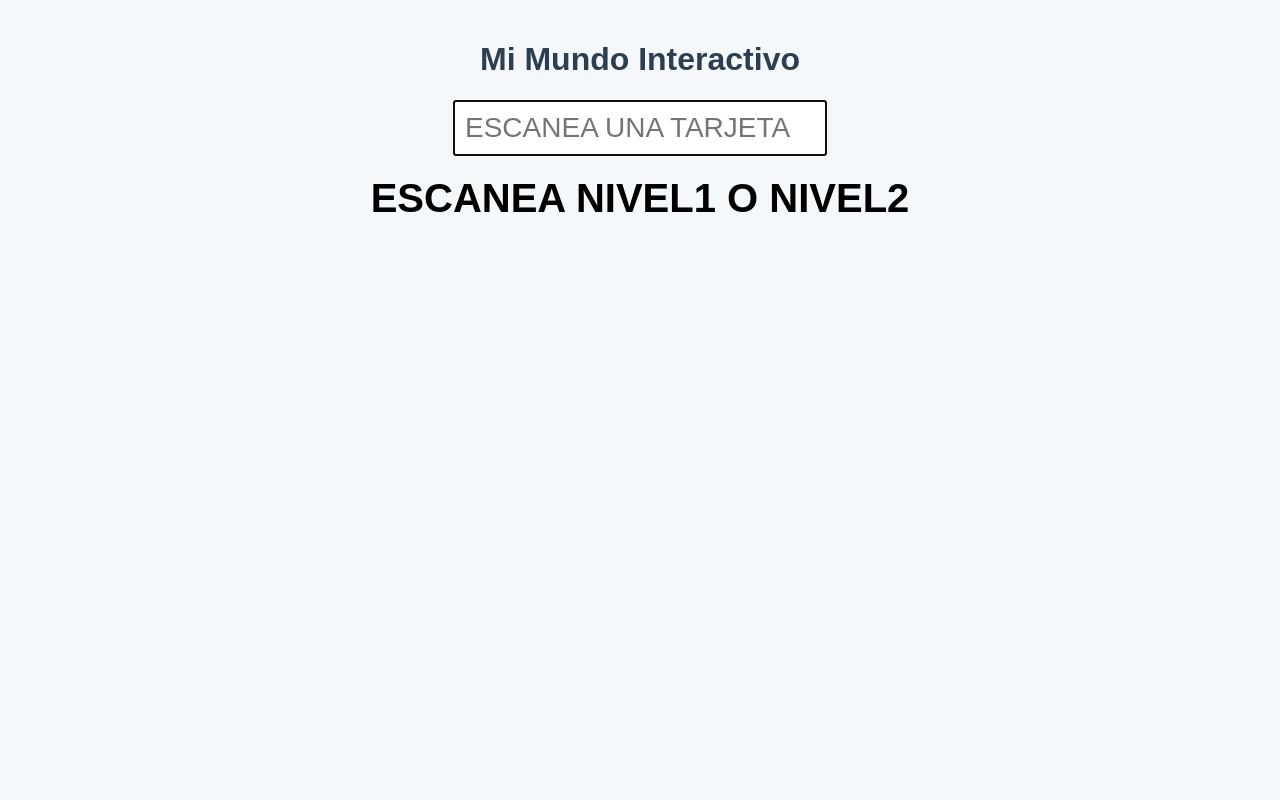
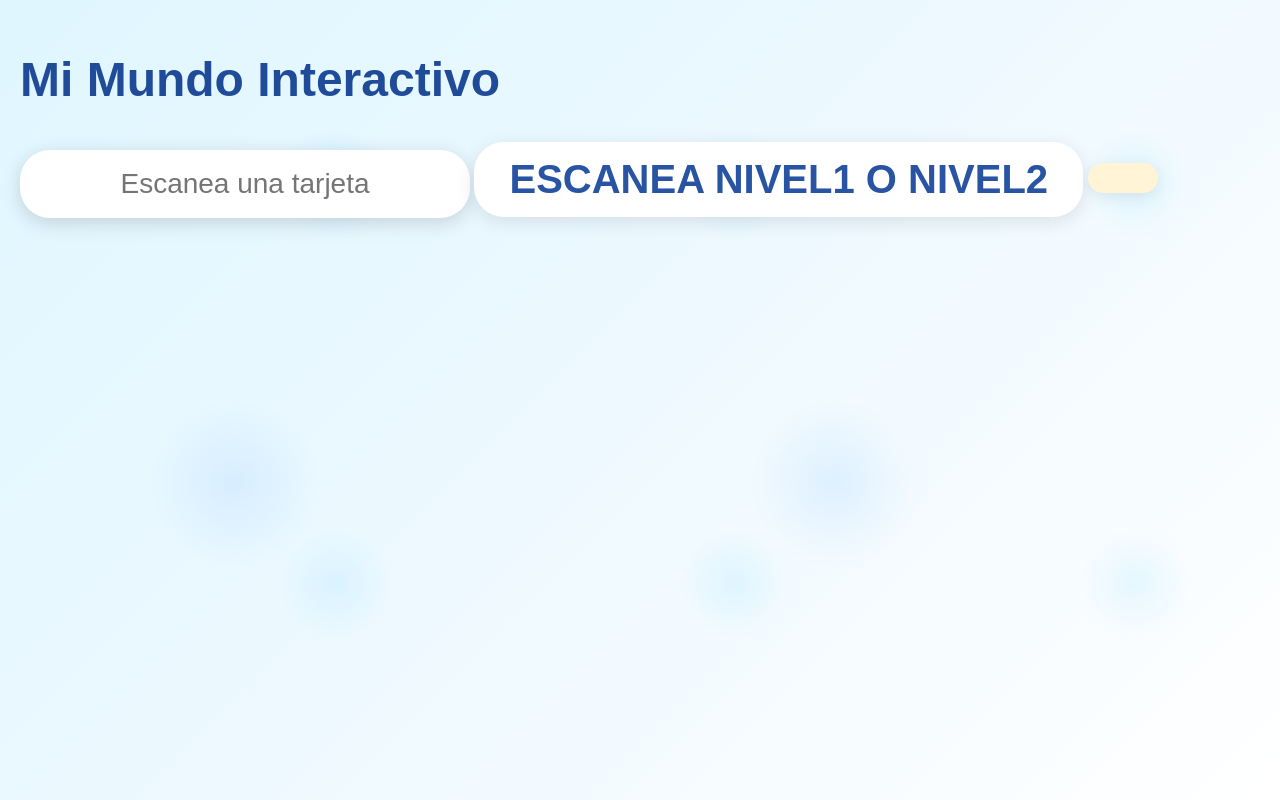
Before and after one commit to GregoryFloresA/mi-mundo-interactivo, a plain HTML site: page index.html in a window 1280 px wide. Drawn offline with Linux system fonts and the light colour scheme.

Commit message:
Update index.html

```diff
--- a/index.html
+++ b/index.html
@@ -9,50 +9,201 @@
 
 <style>
 
+*{
+    box-sizing:border-box;
+}
+
 body{
-    background:#f5f8fa;
-    font-family:Arial,sans-serif;
-    text-align:center;
+
     margin:0;
     padding:20px;
+
+    min-height:100vh;
+
+    font-family:Arial,sans-serif;
+
+    overflow:hidden;
+
+    background:
+    linear-gradient(
+        135deg,
+        #dff6ff,
+        #eef9ff,
+        #ffffff
+    );
+
+}
+
+/* Fondo animado */
+
+body::before{
+
+    content:"";
+
+    position:fixed;
+
+    width:200%;
+    height:200%;
+
+    top:-50%;
+    left:-50%;
+
+    background:
+
+    radial-gradient(
+        circle,
+        rgba(0,180,255,0.08) 0%,
+        transparent 20%
+    ),
+
+    radial-gradient(
+        circle,
+        rgba(0,120,255,0.08) 0%,
+        transparent 20%
+    );
+
+    background-size:
+    400px 400px,
+    600px 600px;
+
+    animation:
+    moverFondo 30s linear infinite;
+
+    z-index:-1;
+
+}
+
+@keyframes moverFondo{
+
+    from{
+        transform:translate(0,0);
+    }
+
+    to{
+        transform:translate(-150px,-100px);
+    }
+
 }
 
 h1{
-    color:#2c3e50;
+
+    color:#1f4b99;
+
+    font-size:48px;
+
+    margin-bottom:10px;
+
 }
 
 #codigo{
+
+    width:450px;
+
+    max-width:90vw;
+
+    padding:18px;
+
+    border:none;
+
+    border-radius:30px;
+
     font-size:28px;
-    padding:10px;
-    width:350px;
-    text-transform:uppercase;
+
+    text-align:center;
+
+    box-shadow:
+        0 5px 20px rgba(0,0,0,0.15);
+
+    outline:none;
+
 }
 
+/* Estado */
+
 #estado{
-    margin-top:20px;
+
+    display:inline-block;
+
+    margin-top:25px;
+
+    padding:15px 35px;
+
+    border-radius:30px;
+
+    background:white;
+
+    box-shadow:
+        0 5px 20px rgba(0,0,0,0.1);
+
     font-size:40px;
+
     font-weight:bold;
+
+    color:#2854a3;
+
 }
 
+/* Preguntas */
+
 #pregunta{
+
+    display:inline-block;
+
     margin-top:20px;
+
+    padding:15px 35px;
+
+    background:#fff4d6;
+
+    border-radius:25px;
+
+    box-shadow:
+        0 4px 15px rgba(0,0,0,0.08);
+
     font-size:30px;
-    color:#0066cc;
+
+    color:#7c5600;
+
     font-weight:bold;
+
 }
 
+/* Imagen */
+
 #imagenAnimal{
-    max-width:900px;
-    max-height:600px;
-    border-radius:15px;
+
+    margin-top:20px;
+
+    max-width:90vw;
+
+    max-height:65vh;
+
     display:none;
+
+    border-radius:25px;
+
+    box-shadow:
+        0 10px 40px rgba(0,0,0,0.20);
+
 }
 
+/* Video */
+
 #videoAnimal{
-    max-width:900px;
-    max-height:600px;
-    border-radius:15px;
+
+    margin-top:20px;
+
+    max-width:90vw;
+
+    max-height:65vh;
+
     display:none;
+
+    border-radius:25px;
+
+    box-shadow:
+        0 10px 40px rgba(0,0,0,0.20);
+
 }
 
 </style>
```
